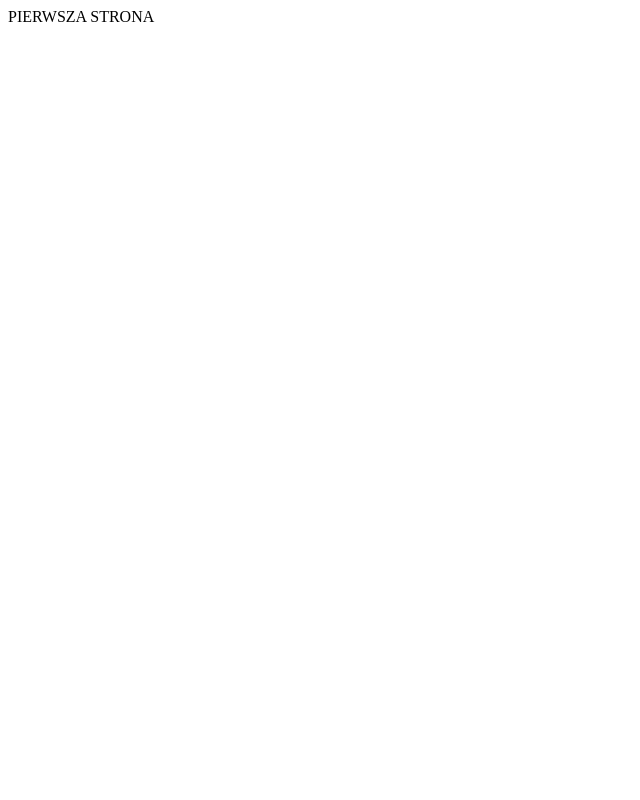
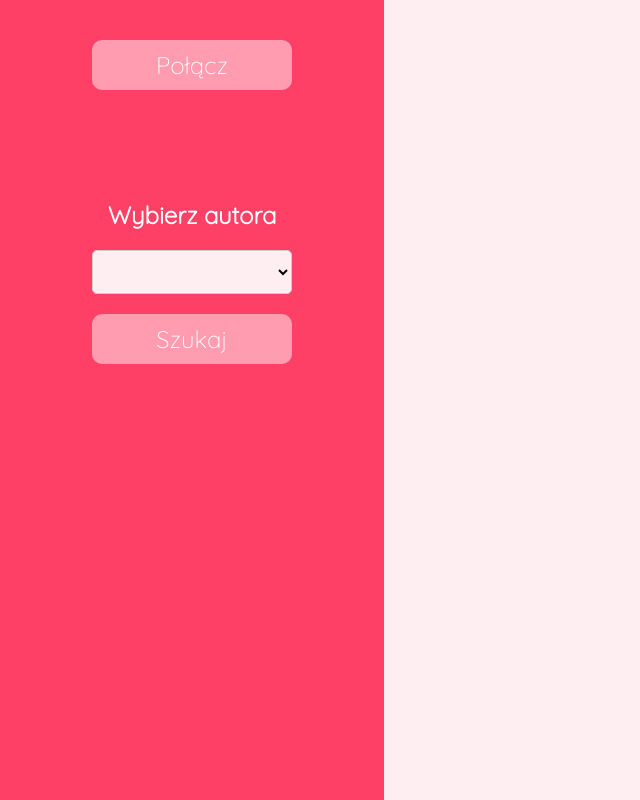
Before and after one commit to podlaskialgorytm3/BookApp, a PHP site: page / in a window 1280 px wide. Before the commit the part shown is almost empty. Shown: the whole page, without its empty margins (0-640 px from the left). Run offline with PHP 8.4, Linux system fonts and the light colour scheme; lists and menus that the app fills with data are empty.

Commit message:
Styling left side of website

```diff
--- a/index.php
+++ b/index.php
@@ -1 +1,27 @@
-PIERWSZA STRONA
+<!DOCTYPE html>
+<html lang="en">
+<head>
+    <meta charset="UTF-8">
+    <meta name="viewport" content="width=device-width, initial-scale=1.0">
+    <title>Książki</title>
+    <link rel="shortcut icon" href="img/icon.png" type="image/x-icon">
+    <link rel="stylesheet" href="/style/main.css">
+    <link href="https://fonts.googleapis.com/css2?family=Quicksand:wght@300&display=swap" rel="stylesheet">
+</head>
+<body>
+    <div class="left-side">
+        <button class="connect top-button">Połącz</button>
+        <div class="select-main">
+            <h2>Wybierz autora</h2>
+            <div class="select-container">
+                <select id="find-writer">
+                </select>
+            </div>
+            <button class="find-author">Szukaj</button>
+        </div>
+    </div>
+    <div class="right-side">
+
+    </div>
+</body>
+</html>
--- /dev/null
+++ b/style/main.css
@@ -0,0 +1,80 @@
+*{
+    margin: 0;
+    padding: 0;
+    box-sizing: border-box;
+    font-family: 'Quicksand', sans-serif;
+}
+body{
+    display: flex;
+    flex-direction: row;
+}
+.left-side{
+    width: 30vw;
+    height: 100vh;
+    background-color: #fe4066;
+}
+.right-side{
+    width: 70vw;
+    height: 100vh;
+    background-color: #fe406617;
+}
+.select-main{
+    display: flex;
+    flex-direction: column;
+    justify-content: space-around;
+    align-items: center;
+    position: absolute;
+    top: 200px;
+    left: calc(15vw - 100px);
+}
+.select-container {
+    width: 200px;
+    border: 1px solid #ccc;
+    border-radius: 5px;
+    background-color: #fff;
+    overflow: hidden;
+  }
+  .select-container select {
+    width: 100%;
+    padding: 10px;
+    border: none;
+    background-color: #fe406617;
+    cursor: pointer;
+    font-size: 16px;
+    color: black;
+    outline: none;
+  }
+
+  .select-container::after {
+    position: absolute;
+    top: 50%;
+    right: 10px;
+    transform: translateY(-50%);
+    font-size: 20px;
+    color: #555;
+  }
+  h2{
+    margin-bottom: 20px;
+    color: white;
+  }
+  button{
+    margin-top: 20px;
+    width: 200px;
+    height: 50px;
+    font-size: 24px;
+    text-align: center;
+    border-radius: 10px;
+    background-color: #ff9cb0;
+    border-color: transparent;
+    color: white;
+    transition: 1s;
+  }
+  button:hover{
+    color: black;
+    background-color: white;
+  }
+  button.top-button{
+    position: absolute;
+    top: 20px;
+    left: calc(15vw - 100px);
+  }
```
